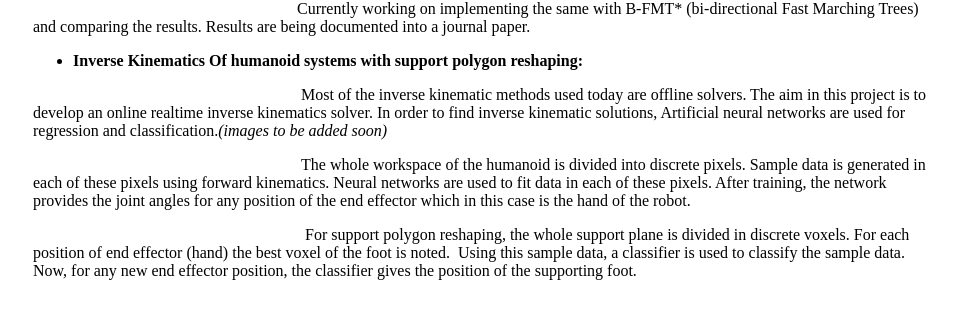
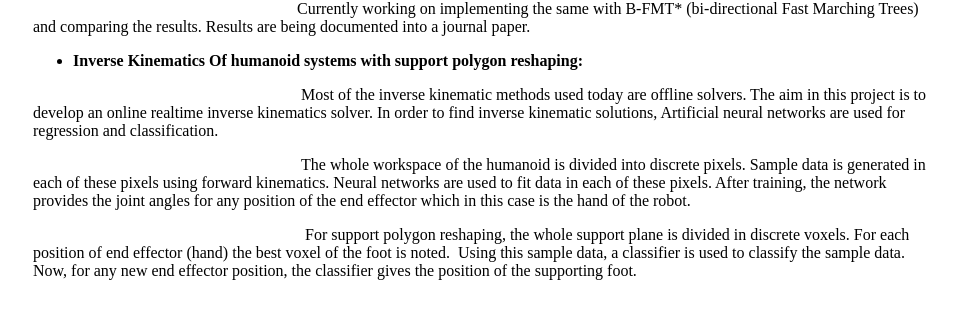
Before and after one commit to Abhilashbalachandran/Abhilashbalachandran.github.io, a Jekyll site: the page built from Projects.html, in a window 1280 px wide. Shown: the part 837-1151 px from the top of the page, without its empty margins (159-1116 px from the left). Built offline with Jekyll 4.4.1, drawn with Linux system fonts in a browser that asks for light colours.

Commit message:
Update Projects.html

```diff
--- a/Projects.html
+++ b/Projects.html
@@ -22,7 +22,7 @@ title: Abhilash Balachandran, Robotics Enthusiast
 <ul>
 <li><strong>Inverse Kinematics Of humanoid systems with support polygon reshaping:</strong></li>
 </ul>
-<p>&nbsp; &nbsp; &nbsp; &nbsp; &nbsp; &nbsp; &nbsp; &nbsp; &nbsp; &nbsp; &nbsp; &nbsp; &nbsp; &nbsp; &nbsp; &nbsp; &nbsp; &nbsp; &nbsp; &nbsp; &nbsp; &nbsp; &nbsp; &nbsp; &nbsp; &nbsp; &nbsp; &nbsp; &nbsp; &nbsp; &nbsp; &nbsp; &nbsp; &nbsp;Most of the inverse kinematic methods used today are offline solvers. The aim in this project is to develop an online realtime inverse kinematics solver. In order to find inverse kinematic solutions, Artificial neural networks are used for regression and classification.<em>(images&nbsp;to be added soon)</em></p>
+<p>&nbsp; &nbsp; &nbsp; &nbsp; &nbsp; &nbsp; &nbsp; &nbsp; &nbsp; &nbsp; &nbsp; &nbsp; &nbsp; &nbsp; &nbsp; &nbsp; &nbsp; &nbsp; &nbsp; &nbsp; &nbsp; &nbsp; &nbsp; &nbsp; &nbsp; &nbsp; &nbsp; &nbsp; &nbsp; &nbsp; &nbsp; &nbsp; &nbsp; &nbsp;Most of the inverse kinematic methods used today are offline solvers. The aim in this project is to develop an online realtime inverse kinematics solver. In order to find inverse kinematic solutions, Artificial neural networks are used for regression and classification.<em></em></p>
 <p>&nbsp; &nbsp; &nbsp; &nbsp; &nbsp; &nbsp; &nbsp; &nbsp; &nbsp; &nbsp; &nbsp; &nbsp; &nbsp; &nbsp; &nbsp; &nbsp; &nbsp; &nbsp; &nbsp; &nbsp; &nbsp; &nbsp; &nbsp; &nbsp; &nbsp; &nbsp; &nbsp; &nbsp; &nbsp; &nbsp; &nbsp; &nbsp; &nbsp; &nbsp;The whole workspace of the humanoid is divided into discrete pixels. Sample data is generated in each of these pixels using forward kinematics. Neural networks are used to fit data in each of these pixels. After training, the network provides the joint angles for any position of the end effector which in this case is the hand of the robot.</p>
 <p>&nbsp; &nbsp; &nbsp; &nbsp; &nbsp; &nbsp; &nbsp; &nbsp; &nbsp; &nbsp; &nbsp; &nbsp; &nbsp; &nbsp; &nbsp; &nbsp; &nbsp; &nbsp; &nbsp; &nbsp; &nbsp; &nbsp; &nbsp; &nbsp; &nbsp; &nbsp; &nbsp; &nbsp; &nbsp; &nbsp; &nbsp; &nbsp; &nbsp; &nbsp; For support polygon reshaping, the whole support plane is divided in discrete voxels. For each position of end effector (hand) the best voxel of the foot is noted. &nbsp;Using this sample data, a classifier is used to classify the sample data. Now, for any new end effector position, the classifier gives the position of the supporting foot.</p>
 <p>&nbsp;</p>
```
